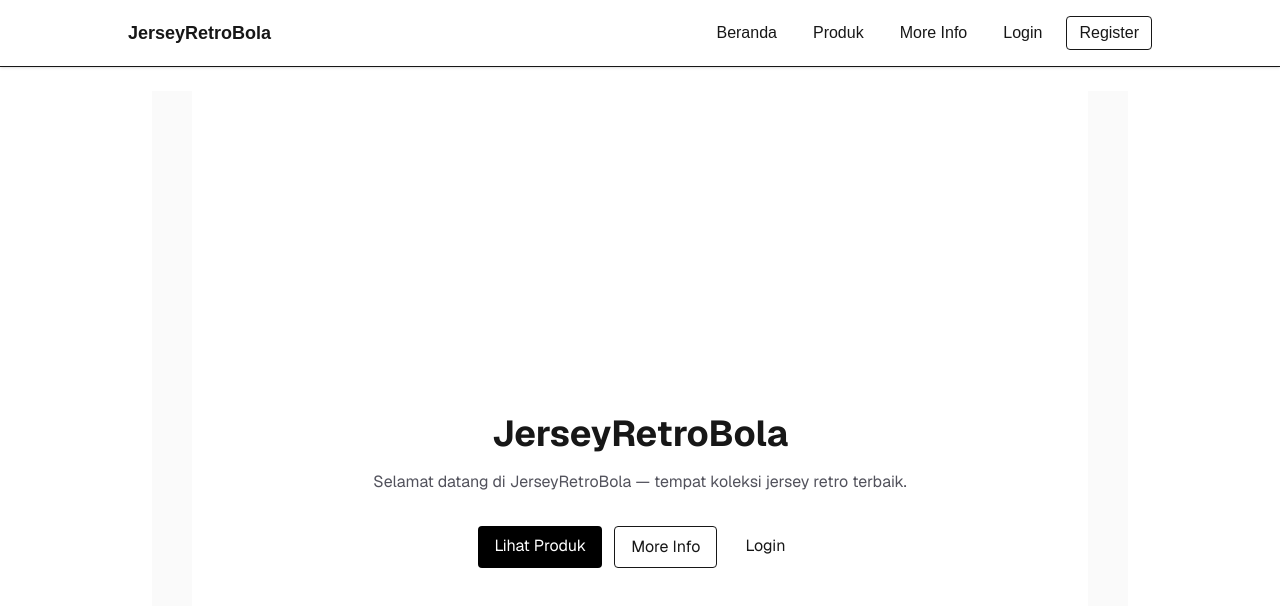
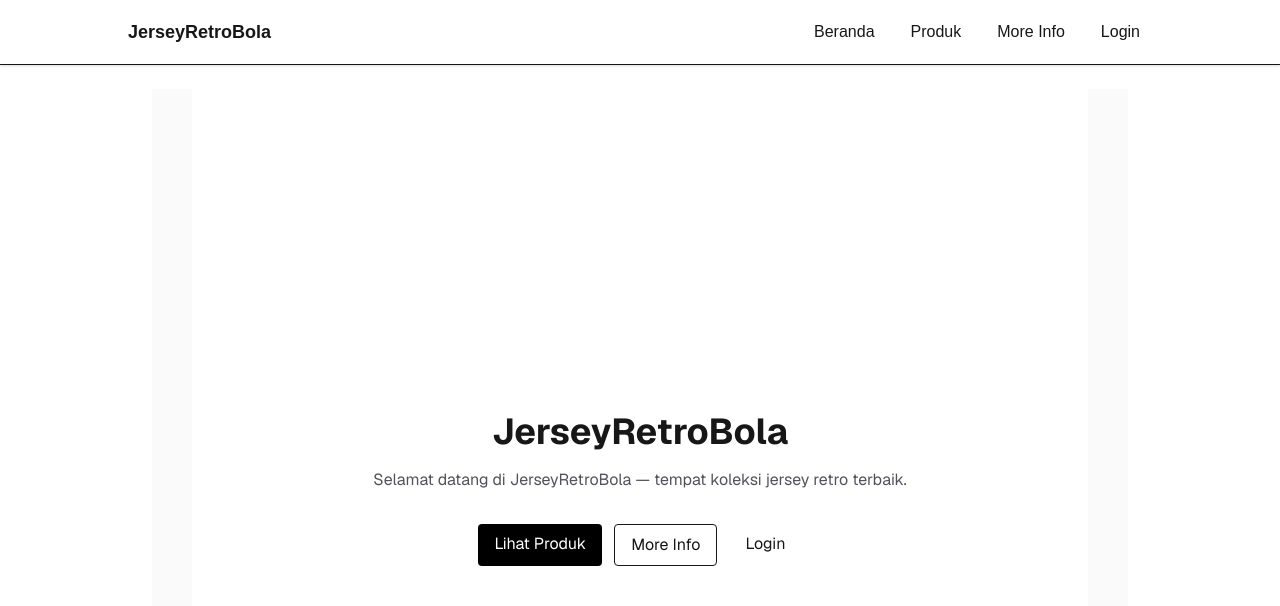
Before and after one commit to tiofaniariajiputra-cell/jerseyretrobola, a Next.js app: page / in a window 1280 px wide. Shown: the top 606 px of the page. Built offline with nearby package versions, Linux system fonts and the light colour scheme.

Commit message:
chore: remove Register link from header

```diff
--- a/app/layout.tsx
+++ b/app/layout.tsx
@@ -46,9 +46,6 @@ export default function RootLayout({
               <Link href="/login" className="rounded px-3 py-1 hover:bg-gray-100">
                 Login
               </Link>
-              <Link href="/register" className="rounded border px-3 py-1 hover:bg-gray-50">
-                Register
-              </Link>
             </div>
           </nav>
         </header>
```
